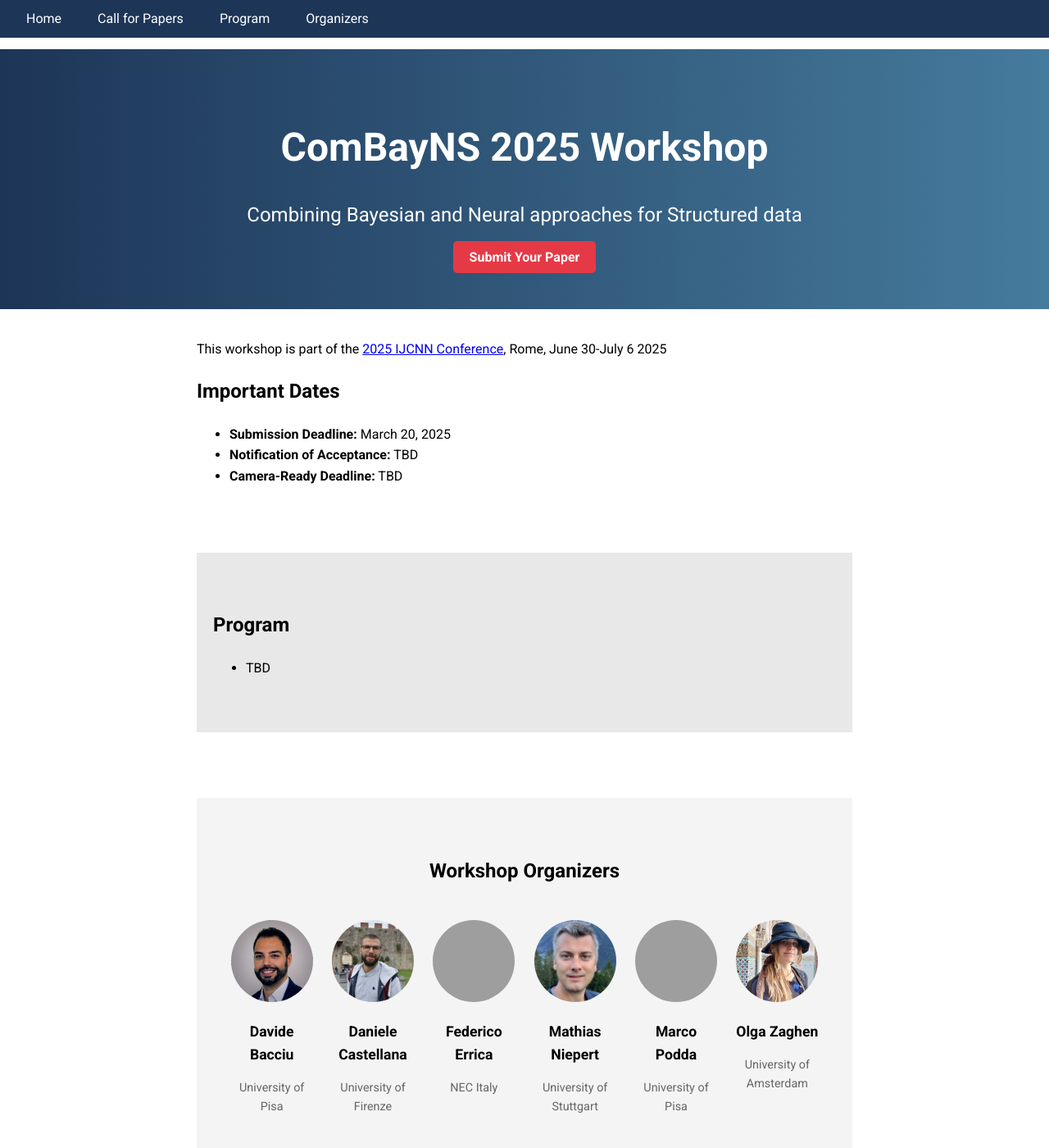
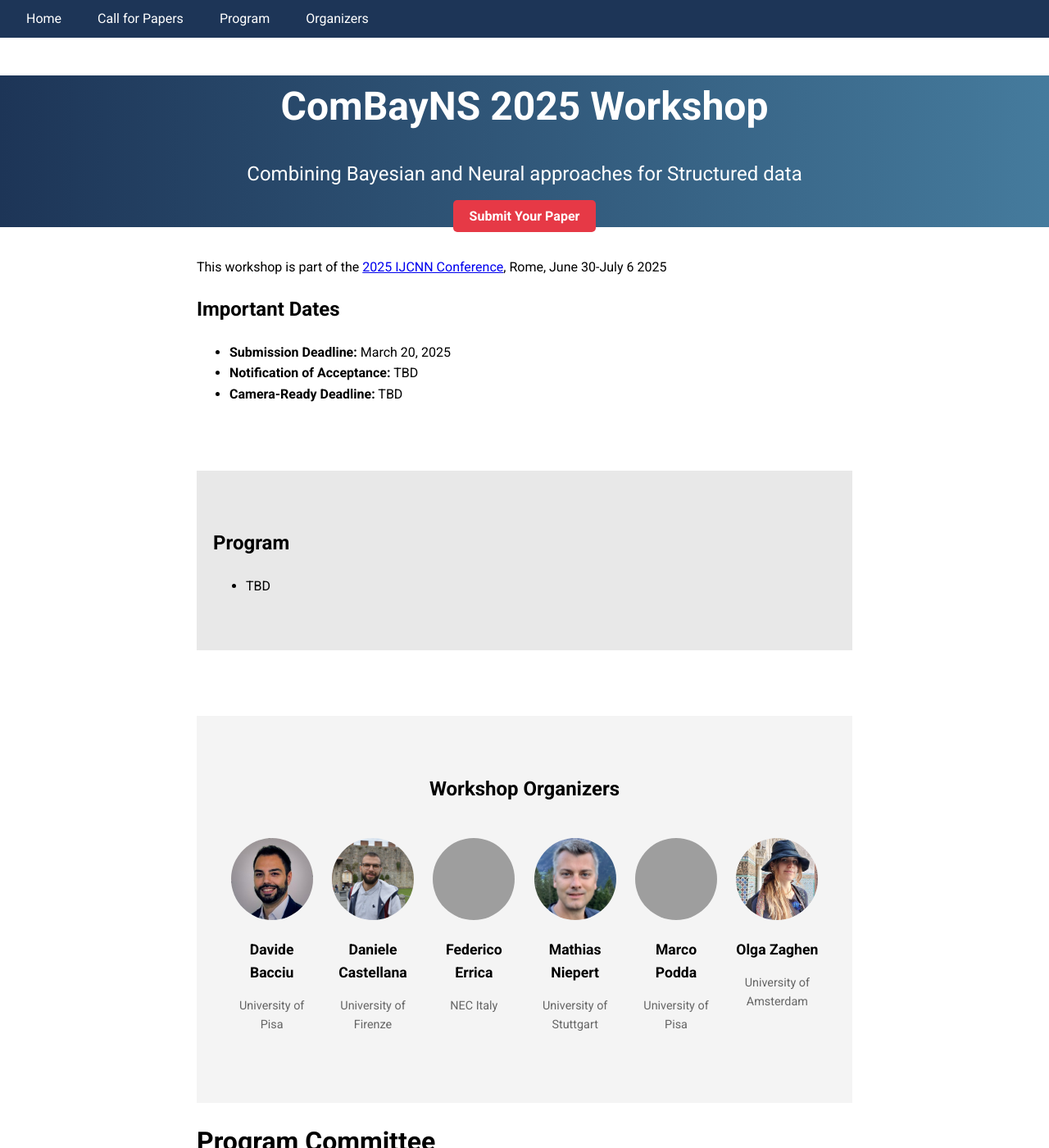
Before and after one commit to combayns2025/combayns2025.github.io, a Jekyll site: the page built from index.md, in a window 1280 px wide and 1400 px high. Shown: the whole window at 82% size. Built offline with Jekyll 4.4.1, drawn with Linux system fonts in a browser that asks for light colours; grey boxes are pictures that could not be loaded.

Commit message:
Update style.css

```diff
--- a/assets/css/style.css
+++ b/assets/css/style.css
@@ -16,7 +16,9 @@
   background: linear-gradient(to right, #1d3557, #457b9d);
   color: #fff;
   text-align: center;
-  padding: 50px 20px;
+  margin: 0px;
+  padding: 0px;
+  /** padding: 50px 20px; **/
 }
 .hero h1 {
   font-size: 3rem;
@@ -136,10 +138,10 @@
     flex-direction: column;
     position: absolute;
     top: 100%; /* Place below the navbar */
-    left: 0;
-    width: 100%; /* Full-width dropdown */
-    background-color: #1d3557; /* Match navbar background */
-    padding: 10px 0;
+    right: 0; /* Align menu to the right */
+    width: auto; /* Adjust width as needed */
+    background-color: #1d3557;
+    padding: 0; /* Remove padding */
   }
 
   .navbar-menu.show {
```
